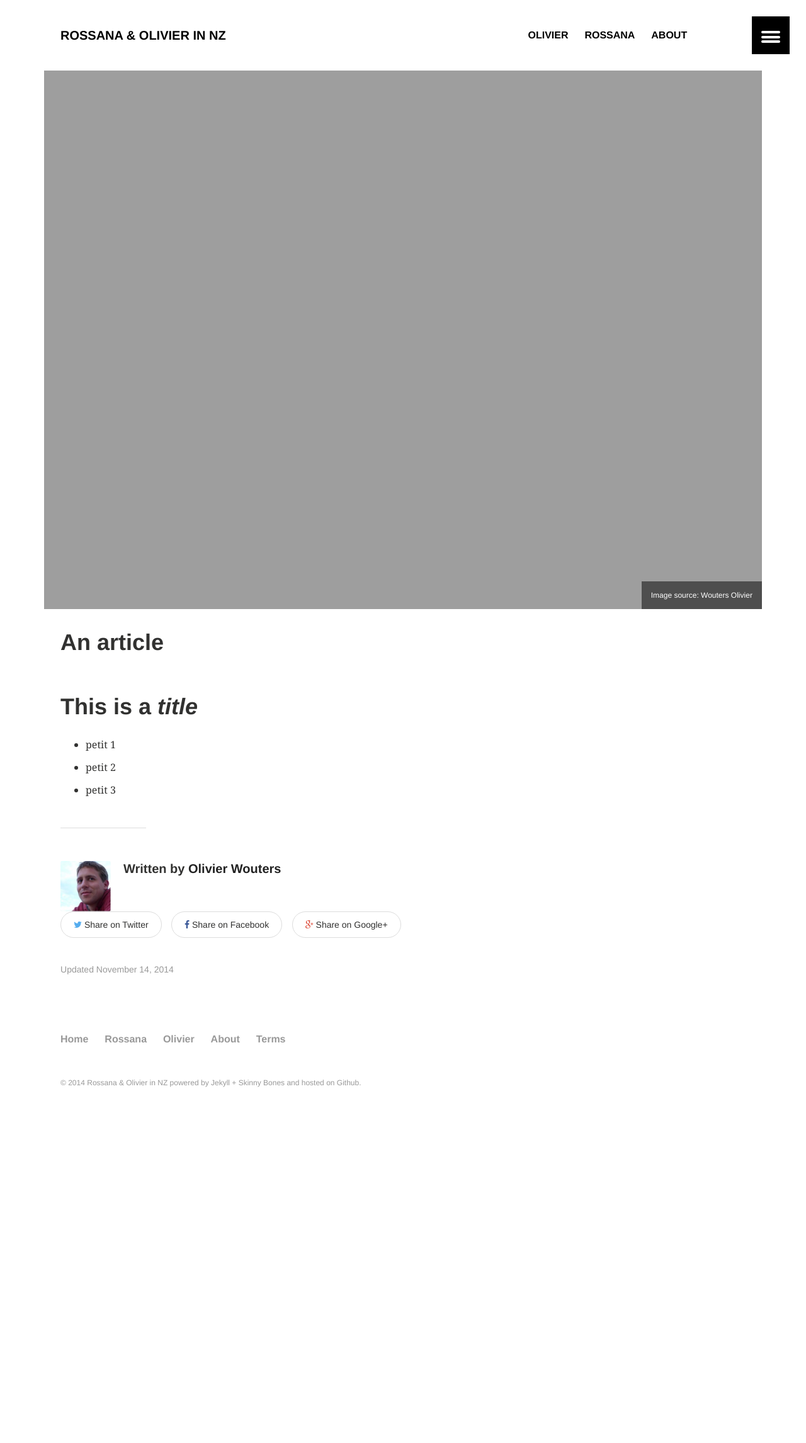
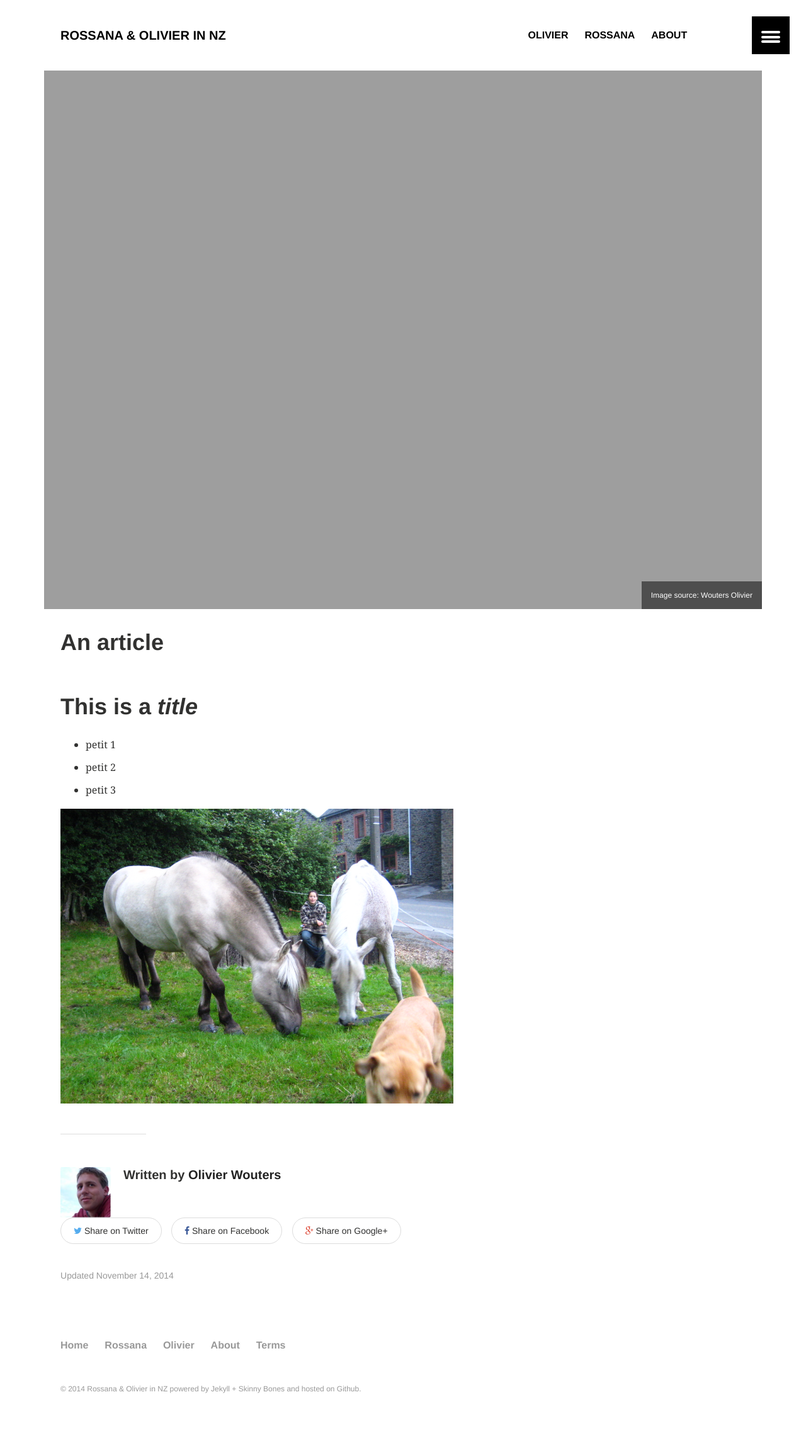
Before and after one commit to rokiwi/old, a Jekyll site: the page built from _posts/articles/2014-11-14-dummy-article.md, in a window 1280 px wide. Shown: the whole page at 63% size. Built offline with Jekyll 4.4.1, drawn with Linux system fonts in a browser that asks for light colours; before the commit the page ends 1805 px from its top, so only the background shows below that.

Commit message:
Updated 2014-11-14-dummy-article.md

```diff
--- a/_posts/articles/2014-11-14-dummy-article.md
+++ b/_posts/articles/2014-11-14-dummy-article.md
@@ -16,3 +16,5 @@ published: true
 * petit 1
 * petit 2
 * petit 3
+
+![maison20002.JPG](/images/maison20002.JPG)
```
